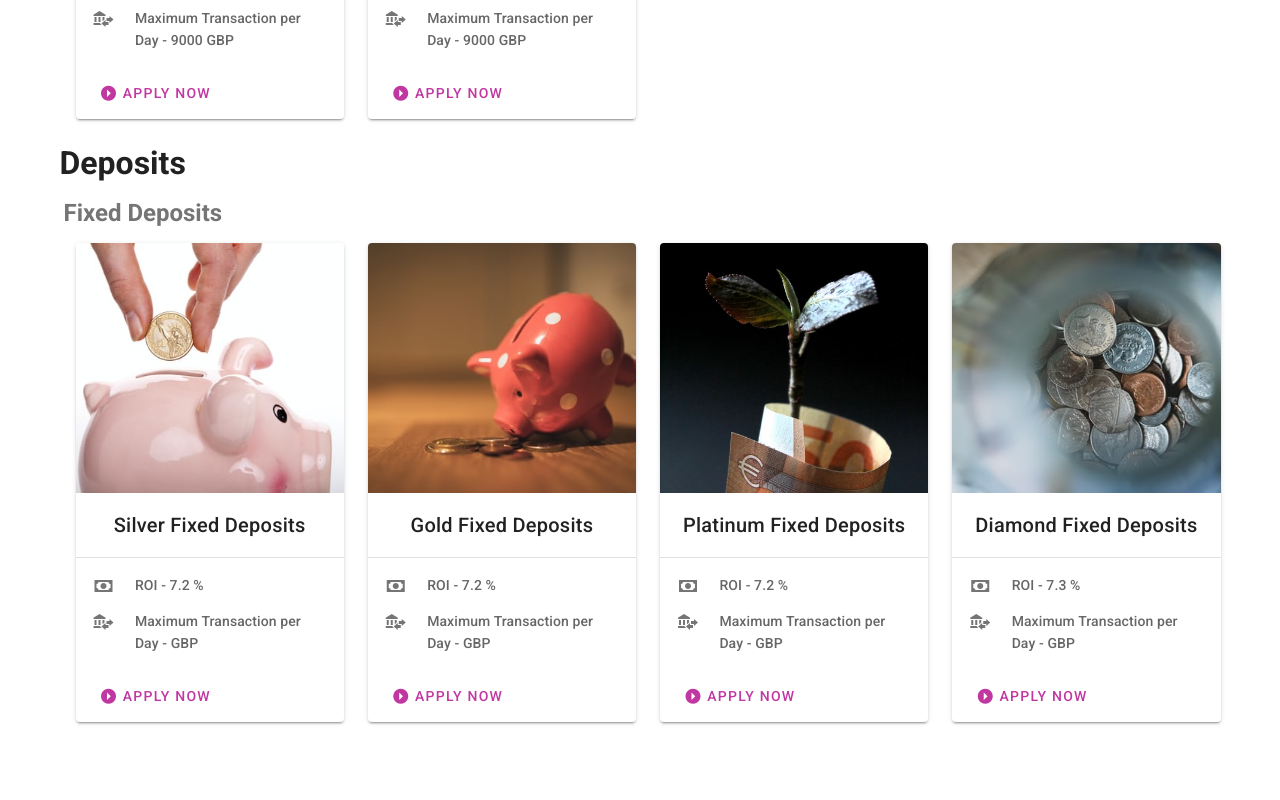
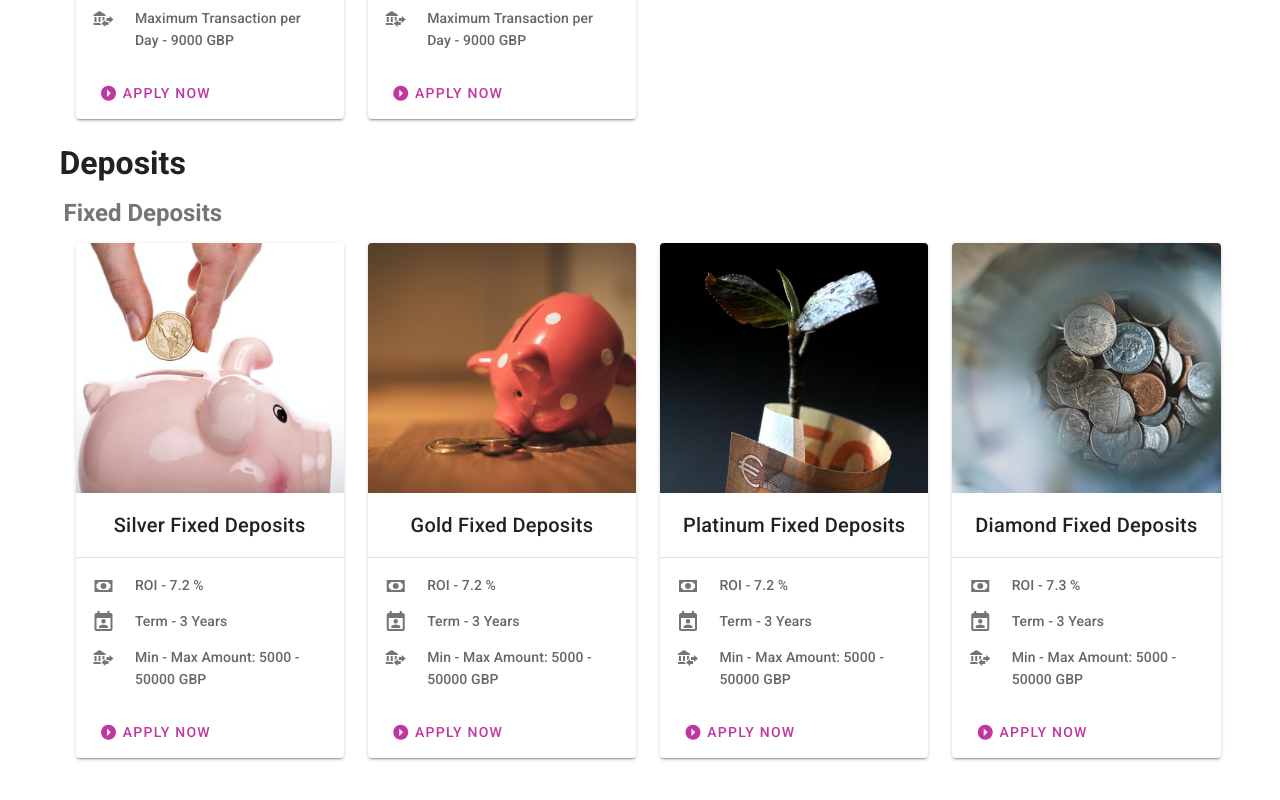
Before and after one commit to azharahmed-98/sample-bank, a Vue app: page / in a window 1280 px wide. Shown: the part 1084-1884 px from the top of the page. Before the commit the page ends 1858 px from the top, so only its background shows below. Built offline with nearby package versions, Linux system fonts and the light colour scheme.

Commit message:
Changes for Deposits in the Product Card.

```diff
--- a/src/views/Dashboard.vue
+++ b/src/views/Dashboard.vue
@@ -47,7 +47,30 @@
                       </v-row>
                     </div>
                     <div>
-                      <v-row>
+                      <v-row v-if="productType.term">
+                        <v-col cols="2" sm="2" md="2" lg="2">
+                          <v-icon>mdi-calendar-account</v-icon>
+                        </v-col>
+                        <v-col cols="10" sm="10" md="10" lg="10">
+                          <span> Term - {{ productType.term }} Years </span>
+                        </v-col>
+                      </v-row>
+                    </div>
+                    <div>
+                      <v-row v-if="productType.minTransaction && productType.maxTransaction">
+                        <v-col cols="2" sm="2" md="2" lg="2">
+                          <v-icon>mdi-bank-transfer</v-icon>
+                        </v-col>
+                        <v-col cols="10" sm="10" md="10" lg="10">
+                          <span>
+                            Min - Max Amount: {{ productType.minTransaction }} -
+                            {{ productType.maxTransaction }} GBP
+                          </span>
+                        </v-col>
+                      </v-row>
+                    </div>
+                    <div>
+                      <v-row v-if="productType.transaction">
                         <v-col cols="2" sm="2" md="2" lg="2">
                           <v-icon>mdi-bank-transfer</v-icon>
                         </v-col>
@@ -171,20 +194,6 @@ export default {
       },
     };
   },
-  // computed: {
-  // created() {
-  //   const productCategories = Object.keys(this.products);
-  //   console.log(productCategories);
-  //   const productSubCategories = productCategories.forEach((productCategory) => {
-  //     console.log(Object.keys(this.products[productCategory]));
-  //   });
-  //   console.log(productSubCategories);
-  //   // const productSubCategory =
-  //   Object.keys(productCategories.forEach((key) => this.products[key]));
-  //   // console.log(productSubCategory);
-  // },
-  // }
-  // },
 };
 </script>
 
```
